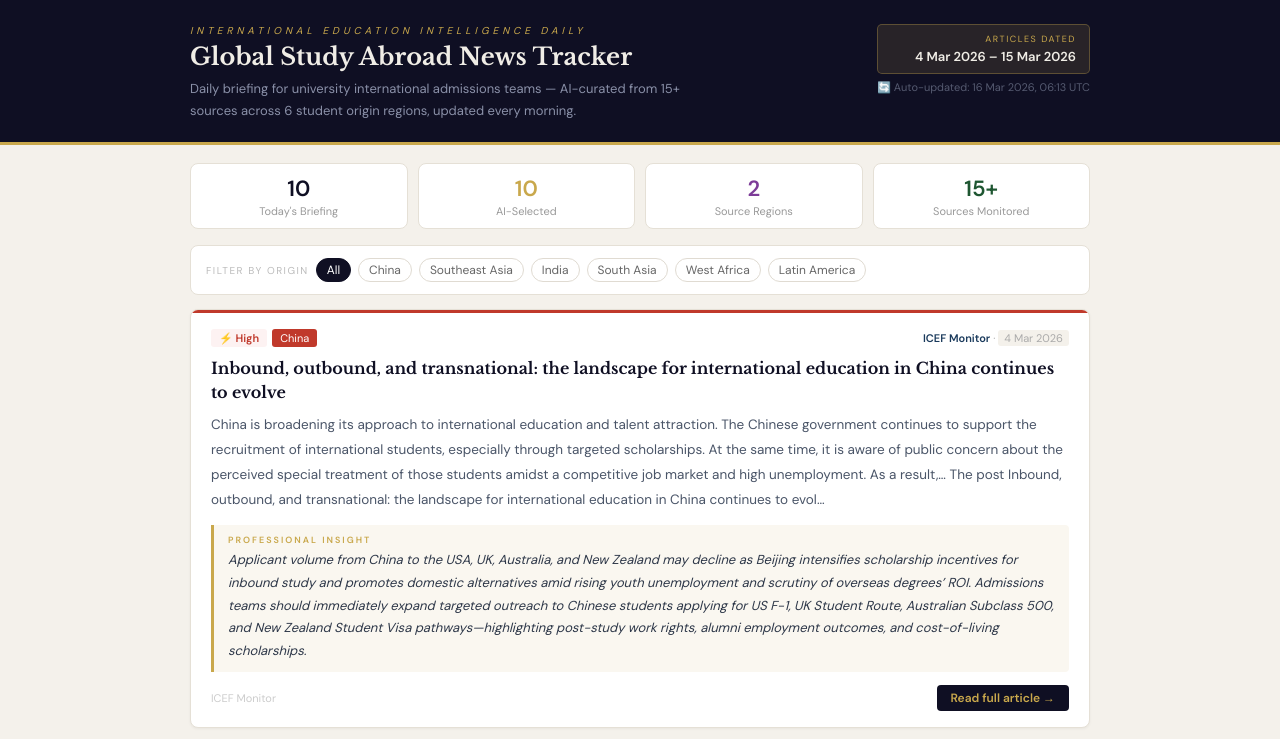
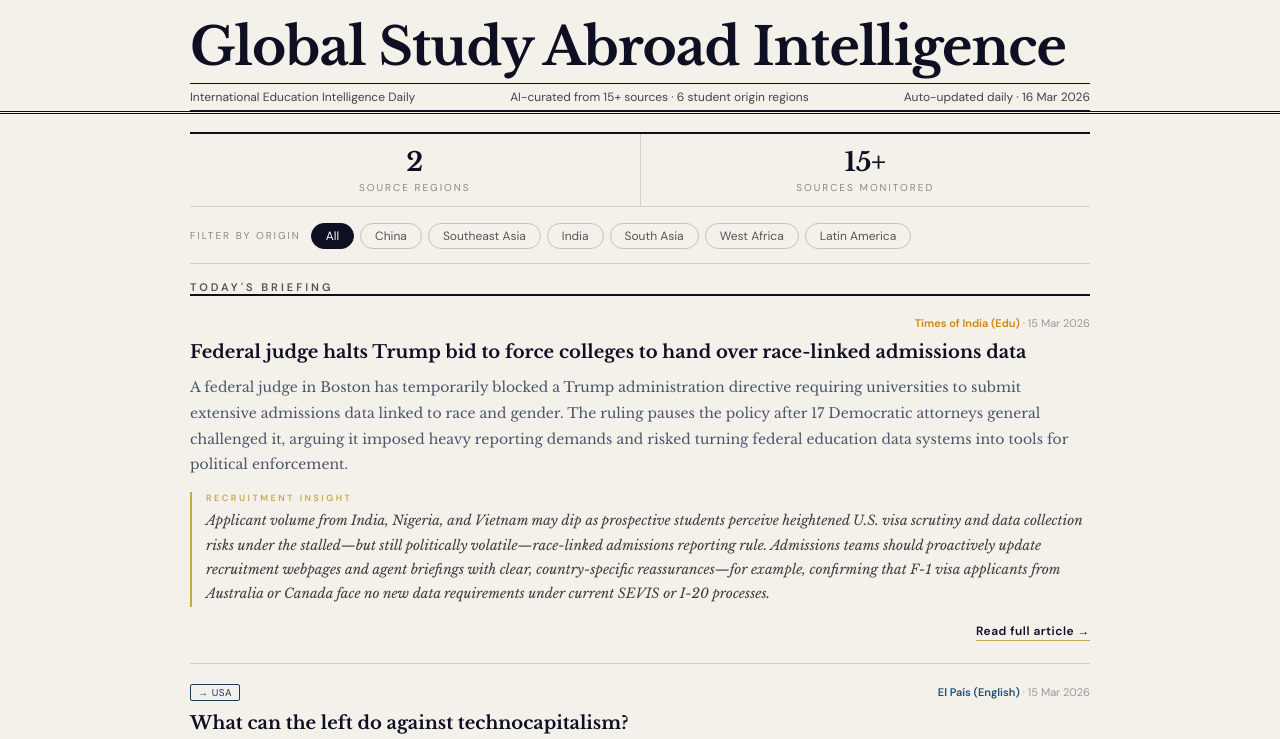
Before and after one commit to irenewang1084/edu-news-tracker, a React (Vite) app: page / in a window 1280 px wide. Shown: the top 739 px of the page. Built offline with nearby package versions, Linux system fonts and the light colour scheme.

Commit message:
Update App.jsx

```diff
--- a/src/App.jsx
+++ b/src/App.jsx
@@ -83,7 +83,7 @@ export default function App() {
 
   const shown = articles
     .filter(a => fSrc === "All" || (a.sources || []).includes(fSrc))
-    .sort((a, b) => (a.relevanceScore || 0) > (b.relevanceScore || 0) ? -1 : 1);
+    .sort((a, b) => (a.pubDate > b.pubDate ? -1 : 1));
 
   const dateRange = (() => {
     const dates = articles.map(a => a.pubDate).filter(Boolean).sort();
@@ -95,33 +95,19 @@ export default function App() {
     <div style={{ fontFamily: "'Libre Baskerville',Georgia,serif", minHeight: "100vh", background: "#F4F1EB" }}>
       <link href="https://fonts.googleapis.com/css2?family=Libre+Baskerville:ital,wght@0,400;0,700;1,400&family=DM+Sans:wght@400;500;600&display=swap" rel="stylesheet" />
 
-      {/* HEADER */}
-      <header style={{ background: "#0f0f23", color: "#f0ede6", padding: "24px 20px 20px", borderBottom: "3px solid #c9a84c" }}>
-        <div style={{ maxWidth: 900, margin: "0 auto", display: "flex", justifyContent: "space-between", alignItems: "flex-start", flexWrap: "wrap", gap: 14 }}>
-          <div>
-            <div style={{ fontSize: 10, letterSpacing: 4, color: "#c9a84c", fontFamily: "'DM Sans',sans-serif", fontStyle: "italic", marginBottom: 5 }}>
-              INTERNATIONAL EDUCATION INTELLIGENCE DAILY
-            </div>
-            <h1 style={{ margin: 0, fontSize: 24, fontWeight: 700, lineHeight: 1.25 }}>
-              Global Study Abroad News Tracker
+      {/* MASTHEAD */}
+      <header style={{ background: "#F4F1EB", padding: "20px 20px 0", borderBottom: "3px double #0f0f23" }}>
+        <div style={{ maxWidth: 900, margin: "0 auto" }}>
+          <h1 style={{ margin: "0 0 8px", fontSize: 52, fontWeight: 700, lineHeight: 1.05, color: "#0f0f23", letterSpacing: -1, fontFamily: "'Libre Baskerville',Georgia,serif" }}>
+            Global Study Abroad Intelligence
           </h1>
-            <div style={{ marginTop: 6, fontSize: 13, color: "#8a90a8", fontFamily: "'DM Sans',sans-serif", lineHeight: 1.7, maxWidth: 540 }}>
-              Daily briefing for university international admissions teams — AI-curated from 15+ sources across 6 student origin regions, updated every morning.
-            </div>
-          </div>
-          {/* Top-right: article date range */}
-          <div style={{ textAlign: "right", fontFamily: "'DM Sans',sans-serif" }}>
-            {dateRange && (
-              <div style={{ background: "#c9a84c22", border: "1px solid #c9a84c55", borderRadius: 5, padding: "8px 13px", marginBottom: 6 }}>
-                <div style={{ fontSize: 9, color: "#c9a84c", letterSpacing: 1.5, marginBottom: 3 }}>ARTICLES DATED</div>
-                <div style={{ fontSize: 13, color: "#f0ede6", fontWeight: 600 }}>{dateRange}</div>
-              </div>
-            )}
-            {updated && (
-              <div style={{ fontSize: 11, color: "#555a70" }}>
-                🔄 Auto-updated: {fmtUpdated(updated)}
-              </div>
-            )}
+          <div style={{ borderTop: "1px solid #0f0f23", borderBottom: "1px solid #0f0f23", padding: "5px 0", margin: "0 0 0", display: "flex", justifyContent: "space-between", alignItems: "center", flexWrap: "wrap", gap: 6 }}>
+            <span style={{ fontSize: 12, fontFamily: "'DM Sans',sans-serif", color: "#444" }}>International Education Intelligence Daily</span>
+            <span style={{ fontSize: 12, fontFamily: "'DM Sans',sans-serif", color: "#444" }}>AI-curated from 15+ sources · 6 student origin regions</span>
+            <span style={{ fontSize: 12, fontFamily: "'DM Sans',sans-serif", color: "#444" }}>
+              Auto-updated daily
+              {updated && ` · ${new Date(updated).toLocaleDateString("en-GB", { day: "numeric", month: "short", year: "numeric" })}`}
+            </span>
           </div>
         </div>
       </header>
@@ -146,40 +132,37 @@ export default function App() {
         {!loading && !error && (
           <>
             {/* STATS */}
-            <div style={{ display: "grid", gridTemplateColumns: "repeat(4,1fr)", gap: 10, marginBottom: 16 }}>
+            <div style={{ display: "flex", borderTop: "2px solid #0f0f23", borderBottom: "1px solid #d6d1c8", marginBottom: 16 }}>
               {[
-                { label: "Today's Briefing", val: shown.length,                                              color: "#0f0f23" },
-                { label: "AI-Selected",       val: articles.length,                                          color: "#c9a84c" },
-                { label: "Source Regions",    val: [...new Set(shown.flatMap(a => a.sources))].length || "—", color: "#7d3c98" },
-                { label: "Sources Monitored", val: "15+",                                                    color: "#1e5631" },
-              ].map(s => (
-                <div key={s.label} style={{ background: "white", border: "1px solid #e5e0d6", borderRadius: 8, padding: "10px 12px", textAlign: "center" }}>
-                  <div style={{ fontSize: 22, fontWeight: 700, color: s.color, fontFamily: "'DM Sans',sans-serif" }}>{s.val}</div>
-                  <div style={{ fontSize: 11, color: "#999", fontFamily: "'DM Sans',sans-serif", marginTop: 1 }}>{s.label}</div>
+                { label: "SOURCE REGIONS",    val: [...new Set(shown.flatMap(a => a.sources))].length || "—", color: "#0f0f23" },
+                { label: "SOURCES MONITORED", val: "15+", color: "#0f0f23" },
+              ].map((s, i) => (
+                <div key={s.label} style={{ flex: 1, padding: "12px 0", textAlign: "center", borderRight: i === 0 ? "1px solid #d6d1c8" : "none" }}>
+                  <div style={{ fontSize: 26, fontWeight: 700, color: s.color, fontFamily: "'Libre Baskerville',Georgia,serif" }}>{s.val}</div>
+                  <div style={{ fontSize: 10, color: "#888", fontFamily: "'DM Sans',sans-serif", letterSpacing: 2, marginTop: 3 }}>{s.label}</div>
                 </div>
               ))}
             </div>
 
-            {/* FILTERS — source region only */}
-            <div style={{ background: "white", borderRadius: 8, border: "1px solid #e5e0d6", padding: "12px 15px", marginBottom: 14 }}>
-              <div style={{ display: "flex", flexWrap: "wrap", gap: 7, alignItems: "center" }}>
-                <span style={{ fontSize: 10, color: "#bbb", letterSpacing: 1.5, fontFamily: "'DM Sans',sans-serif" }}>FILTER BY ORIGIN</span>
+            {/* FILTERS */}
+            <div style={{ display: "flex", flexWrap: "wrap", gap: 6, alignItems: "center", marginBottom: 16, paddingBottom: 14, borderBottom: "1px solid #d6d1c8" }}>
+              <span style={{ fontSize: 10, color: "#888", letterSpacing: 2, fontFamily: "'DM Sans',sans-serif", marginRight: 4 }}>FILTER BY ORIGIN</span>
               {SRC_OPTS.map(f => (
                 <button key={f} onClick={() => setFSrc(f)} style={{
-                    padding: "3px 10px", borderRadius: 20, fontSize: 12, cursor: "pointer", fontFamily: "'DM Sans',sans-serif",
-                    border: `1.5px solid ${fSrc === f ? (SRC_TAG[f] || "#0f0f23") : "#e0dbd2"}`,
-                    background: fSrc === f ? (SRC_TAG[f] || "#0f0f23") : "transparent",
-                    color: fSrc === f ? "white" : "#666", transition: "all 0.15s",
+                  padding: "4px 14px", fontSize: 12, cursor: "pointer", fontFamily: "'DM Sans',sans-serif",
+                  border: `1px solid ${fSrc === f ? "#0f0f23" : "#c8c3ba"}`,
+                  borderRadius: 20,
+                  background: fSrc === f ? "#0f0f23" : "transparent",
+                  color: fSrc === f ? "white" : "#555",
                 }}>{f}</button>
               ))}
-              </div>
               {fSrc !== "All" && (
-                <div style={{ marginTop: 7, fontSize: 11, color: "#aaa", fontFamily: "'DM Sans',sans-serif" }}>
-                  Showing {shown.length} article{shown.length !== 1 ? "s" : ""} from {fSrc} ·{" "}
-                  <span style={{ color: "#c9a84c", cursor: "pointer" }} onClick={() => setFSrc("All")}>Clear</span>
-                </div>
+                <span style={{ fontSize: 11, color: "#c9a84c", cursor: "pointer", fontFamily: "'DM Sans',sans-serif", marginLeft: 4 }} onClick={() => setFSrc("All")}>✕ Clear</span>
               )}
             </div>
+
+            {/* SECTION LABEL */}
+            <div style={{ fontSize: 11, fontFamily: "'DM Sans',sans-serif", fontWeight: 600, letterSpacing: 3, color: "#555", marginBottom: 0 }}>TODAY'S BRIEFING</div>
 
             {/* ARTICLES */}
             {shown.length === 0 ? (
@@ -188,108 +171,106 @@ export default function App() {
                 <span style={{ color: "#c9a84c", cursor: "pointer" }} onClick={() => setFSrc("All")}>Clear filters</span>
               </div>
             ) : (
-              <div style={{ display: "flex", flexDirection: "column", gap: 12 }}>
-                {shown.map(item => {
-                  const imp = IMP[item.impact] || IMP.Low;
-                  return (
+              <div style={{ display: "flex", flexDirection: "column" }}>
+                {shown.map((item, idx) => (
                   <article key={item.id || item.url} style={{
-                      background: "white", borderRadius: 8, border: "1px solid #e5e0d6",
-                      overflow: "hidden", boxShadow: "0 1px 3px rgba(0,0,0,0.05)", transition: "box-shadow 0.2s",
-                    }}
-                      onMouseEnter={e => e.currentTarget.style.boxShadow = "0 4px 18px rgba(0,0,0,0.09)"}
-                      onMouseLeave={e => e.currentTarget.style.boxShadow = "0 1px 3px rgba(0,0,0,0.05)"}
-                    >
-                      <div style={{ height: 3, background: imp.bar }} />
-                      <div style={{ padding: "16px 20px" }}>
-                        {/* Meta */}
-                        <div style={{ display: "flex", flexWrap: "wrap", gap: 5, marginBottom: 9, alignItems: "center" }}>
-                          <span style={{ padding: "2px 8px", background: imp.bg, color: imp.fg, borderRadius: 3, fontSize: 11, fontWeight: 700, fontFamily: "'DM Sans',sans-serif" }}>
-                            {imp.icon} {item.impact}
-                          </span>
+                    borderTop: idx === 0 ? "2px solid #0f0f23" : "1px solid #d6d1c8",
+                    padding: "20px 0 22px",
+                  }}>
+                    {/* Meta row */}
+                    <div style={{ display: "flex", flexWrap: "wrap", gap: 5, marginBottom: 10, alignItems: "center" }}>
                       {(item.sources || []).map(s => (
-                            <span key={s} style={{ padding: "2px 8px", background: SRC_TAG[s] || "#555", color: "white", borderRadius: 3, fontSize: 11, fontFamily: "'DM Sans',sans-serif" }}>{s}</span>
+                        <span key={s} style={{
+                          padding: "1px 7px", border: `1px solid ${SRC_TAG[s] || "#555"}`,
+                          color: SRC_TAG[s] || "#555", borderRadius: 2,
+                          fontSize: 10, fontFamily: "'DM Sans',sans-serif", letterSpacing: 0.5,
+                        }}>{s}</span>
                       ))}
                       {(item.dests || []).map(d => (
-                            <span key={d} style={{ padding: "2px 7px", border: `1.5px solid ${DST_TAG[d] || "#888"}`, color: DST_TAG[d] || "#888", borderRadius: 3, fontSize: 11, fontFamily: "'DM Sans',sans-serif" }}>→ {d}</span>
+                        <span key={d} style={{
+                          padding: "1px 7px", border: `1px solid ${DST_TAG[d] || "#888"}`,
+                          color: DST_TAG[d] || "#888", borderRadius: 2,
+                          fontSize: 10, fontFamily: "'DM Sans',sans-serif", letterSpacing: 0.5,
+                        }}>→ {d}</span>
                       ))}
-                          <span style={{ marginLeft: "auto", fontSize: 11, fontFamily: "'DM Sans',sans-serif", color: "#aaa", whiteSpace: "nowrap" }}>
+                      <span style={{ marginLeft: "auto", fontSize: 11, fontFamily: "'DM Sans',sans-serif", color: "#999", whiteSpace: "nowrap" }}>
                         <span style={{ color: item.color || "#555", fontWeight: 600 }}>{item.source}</span>
                         {" · "}
-                            <span style={{ background: "#f4f1eb", padding: "1px 6px", borderRadius: 3 }}>{fmtDate(item.pubDate)}</span>
+                        {fmtDate(item.pubDate)}
                       </span>
                     </div>
+
                     {/* Title */}
-                        <h2 style={{ margin: "0 0 9px", fontSize: 16, fontWeight: 700, lineHeight: 1.5, color: "#0f0f23" }}>
+                    <h2 style={{ margin: "0 0 10px", fontSize: 18, fontWeight: 700, lineHeight: 1.4, color: "#0f0f23", fontFamily: "'Libre Baskerville',Georgia,serif" }}>
                       {item.title}
                     </h2>
+
                     {/* Summary */}
                     {item.summary && (
-                          <p style={{ margin: "0 0 12px", fontSize: 13.5, lineHeight: 1.85, color: "#4a5568", fontFamily: "'DM Sans',sans-serif" }}>
+                      <p style={{ margin: "0 0 14px", fontSize: 14, lineHeight: 1.85, color: "#4a5568", fontFamily: "'Libre Baskerville',Georgia,serif" }}>
                         {item.summary}{item.summary.length >= 399 ? "…" : ""}
                       </p>
                     )}
-                        {/* Professional Insight */}
+
+                    {/* Insight */}
                     {item.insight && (
-                          <div style={{ background: "#faf7f0", borderLeft: "3px solid #c9a84c", padding: "9px 14px", borderRadius: "0 4px 4px 0", marginBottom: 13 }}>
-                            <div style={{ fontSize: 9, letterSpacing: 2, color: "#c9a84c", fontFamily: "'DM Sans',sans-serif", fontWeight: 700, marginBottom: 3 }}>PROFESSIONAL INSIGHT</div>
-                            <p style={{ margin: 0, fontSize: 13, color: "#2d3748", lineHeight: 1.75, fontStyle: "italic", fontFamily: "'DM Sans',sans-serif" }}>{item.insight}</p>
+                      <div style={{ borderLeft: "2px solid #c9a84c", paddingLeft: 14, marginBottom: 16 }}>
+                        <div style={{ fontSize: 9, letterSpacing: 2.5, color: "#c9a84c", fontFamily: "'DM Sans',sans-serif", fontWeight: 600, marginBottom: 5 }}>RECRUITMENT INSIGHT</div>
+                        <p style={{ margin: 0, fontSize: 13.5, color: "#3d3d3d", lineHeight: 1.8, fontStyle: "italic", fontFamily: "'Libre Baskerville',Georgia,serif" }}>{item.insight}</p>
                       </div>
                     )}
+
                     {/* Footer */}
-                        <div style={{ display: "flex", alignItems: "center", justifyContent: "space-between", gap: 8 }}>
-                          <div style={{ display: "flex", alignItems: "center", gap: 6 }}>
-                            <span style={{ fontSize: 11, color: "#ccc", fontFamily: "'DM Sans',sans-serif" }}>{item.source}</span>
+                    <div style={{ display: "flex", alignItems: "center", justifyContent: "space-between" }}>
+                      <div>
                         {item.translated && (
-                              <span style={{ fontSize: 9, padding: "1px 6px", borderRadius: 3, background: "#f0f4ff", color: "#3b5bdb", fontFamily: "'DM Sans',sans-serif", fontWeight: 600, letterSpacing: 0.5 }}>
+                          <span style={{ fontSize: 10, padding: "1px 6px", background: "#f0f4ff", color: "#3b5bdb", fontFamily: "'DM Sans',sans-serif", letterSpacing: 0.5, border: "1px solid #c7d2fe" }}>
                             🌐 AUTO-TRANSLATED
                           </span>
                         )}
                       </div>
                       <a href={item.url} target="_blank" rel="noopener noreferrer" style={{
-                            padding: "5px 14px", background: "#0f0f23", color: "#c9a84c",
-                            borderRadius: 4, fontSize: 12, textDecoration: "none",
-                            fontFamily: "'DM Sans',sans-serif", fontWeight: 600, whiteSpace: "nowrap",
+                        fontSize: 12, color: "#0f0f23", fontFamily: "'DM Sans',sans-serif",
+                        fontWeight: 600, textDecoration: "none", letterSpacing: 0.5,
+                        borderBottom: "1px solid #c9a84c", paddingBottom: 1,
                       }}>Read full article →</a>
                     </div>
-                      </div>
                   </article>
-                  );
-                })}
+                ))}
+                <div style={{ borderTop: "2px solid #0f0f23" }} />
               </div>
             )}
 
             {/* RSS SOURCE PANEL */}
-            <div style={{ marginTop: 28, background: "white", borderRadius: 8, border: "1px solid #e5e0d6", overflow: "hidden" }}>
+            <div style={{ marginTop: 28, borderTop: "1px solid #d6d1c8" }}>
               <button onClick={() => setShowSources(s => !s)} style={{
-                width: "100%", padding: "13px 18px", background: "none", border: "none", cursor: "pointer",
+                width: "100%", padding: "12px 0", background: "none", border: "none", cursor: "pointer",
                 display: "flex", justifyContent: "space-between", alignItems: "center", fontFamily: "'DM Sans',sans-serif",
               }}>
-                <span style={{ fontSize: 12, fontWeight: 600, color: "#0f0f23" }}>
-                  📡 RSS Feed Directory — add to Feedly / Inoreader for daily email digest
-                </span>
-                <span style={{ fontSize: 13, color: "#c9a84c" }}>{showSources ? "▲ Hide" : "▼ Show all feeds"}</span>
+                <span style={{ fontSize: 11, fontWeight: 600, color: "#555", letterSpacing: 1, textTransform: "uppercase" }}>RSS Feed Directory</span>
+                <span style={{ fontSize: 11, color: "#c9a84c", fontFamily: "'DM Sans',sans-serif" }}>{showSources ? "▲ Hide" : "▼ Show all feeds"}</span>
               </button>
               {showSources && (
-                <div style={{ padding: "0 18px 18px", borderTop: "1px solid #f0ede6" }}>
+                <div style={{ paddingBottom: 18, borderTop: "1px solid #e5e0d6" }}>
                   {Object.entries(MEDIA_SOURCES).map(([group, feeds]) => (
                     <div key={group} style={{ marginTop: 16 }}>
-                      <div style={{ fontSize: 11, fontWeight: 700, color: "#666", fontFamily: "'DM Sans',sans-serif", letterSpacing: 1, marginBottom: 8 }}>{group}</div>
+                      <div style={{ fontSize: 10, fontWeight: 600, color: "#999", fontFamily: "'DM Sans',sans-serif", letterSpacing: 1.5, textTransform: "uppercase", marginBottom: 8 }}>{group}</div>
                       <div style={{ display: "flex", flexWrap: "wrap", gap: 6 }}>
                         {feeds.map(f => (
                           <a key={f.name} href={f.url} target="_blank" rel="noopener noreferrer" style={{
-                            fontSize: 12, padding: "4px 10px", borderRadius: 4,
-                            background: f.color + "15", border: `1px solid ${f.color}55`,
-                            color: f.color, fontFamily: "'DM Sans',sans-serif", textDecoration: "none", fontWeight: 500,
+                            fontSize: 11, padding: "3px 9px", borderRadius: 2,
+                            border: `1px solid ${f.color}55`,
+                            color: f.color, fontFamily: "'DM Sans',sans-serif", textDecoration: "none",
                           }}>{f.name} ↗</a>
                         ))}
                       </div>
                     </div>
                   ))}
-                  <div style={{ marginTop: 16, padding: "12px 14px", background: "#f9f7f2", borderRadius: 6, fontSize: 12, color: "#666", fontFamily: "'DM Sans',sans-serif", lineHeight: 1.7 }}>
-                    <strong>Get a daily email digest (no code):</strong> Paste any RSS link into{" "}
+                  <div style={{ marginTop: 16, padding: "12px 14px", borderLeft: "2px solid #e5e0d6", fontSize: 12, color: "#666", fontFamily: "'DM Sans',sans-serif", lineHeight: 1.7 }}>
+                    <strong>Get a daily email digest:</strong> Paste any RSS link into{" "}
                     <a href="https://feedly.com" target="_blank" rel="noopener noreferrer" style={{ color: "#c9a84c" }}>Feedly</a> or{" "}
                     <a href="https://www.inoreader.com" target="_blank" rel="noopener noreferrer" style={{ color: "#c9a84c" }}>Inoreader</a>
-                    {" "}→ enable "Daily Digest Email". Free tier, ~10 min setup.
+                    {" "}→ enable "Daily Digest Email".
                   </div>
                 </div>
               )}
```
Lines whose indentation alone changed are shown as unchanged.
